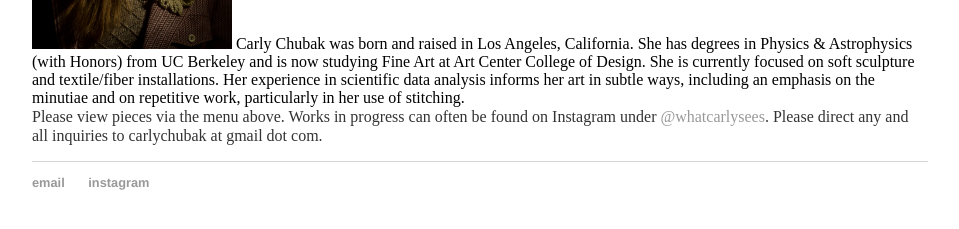
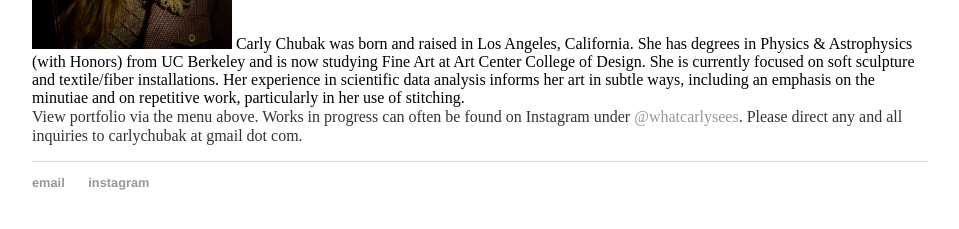
Before and after one commit to carlychubak/carlychubak.github.io, a Jekyll site: the page built from index.html, in a window 1280 px wide. Shown: the part 409-638 px from the top of the page, without its empty margins (160-1119 px from the left). Built offline with Jekyll 4.4.1, drawn with Linux system fonts in a browser that asks for light colours.

Commit message:
edit index
edit description

```diff
--- a/index.html
+++ b/index.html
@@ -14,7 +14,7 @@ title: Carly Chubak Fine Art
 	including an emphasis on the minutiae and on repetitive work, particularly
 	in her use of stitching.</div></p>
 
-	<p>Please view pieces via the menu above. Works in progress
+	<p>View portfolio via the menu above. Works in progress
 	can often be found on Instagram under <a href="http://instagram.com/whatcarlysees">@whatcarlysees</a>.
 
 	Please direct any and all inquiries to carlychubak at gmail dot com. </p>
```
